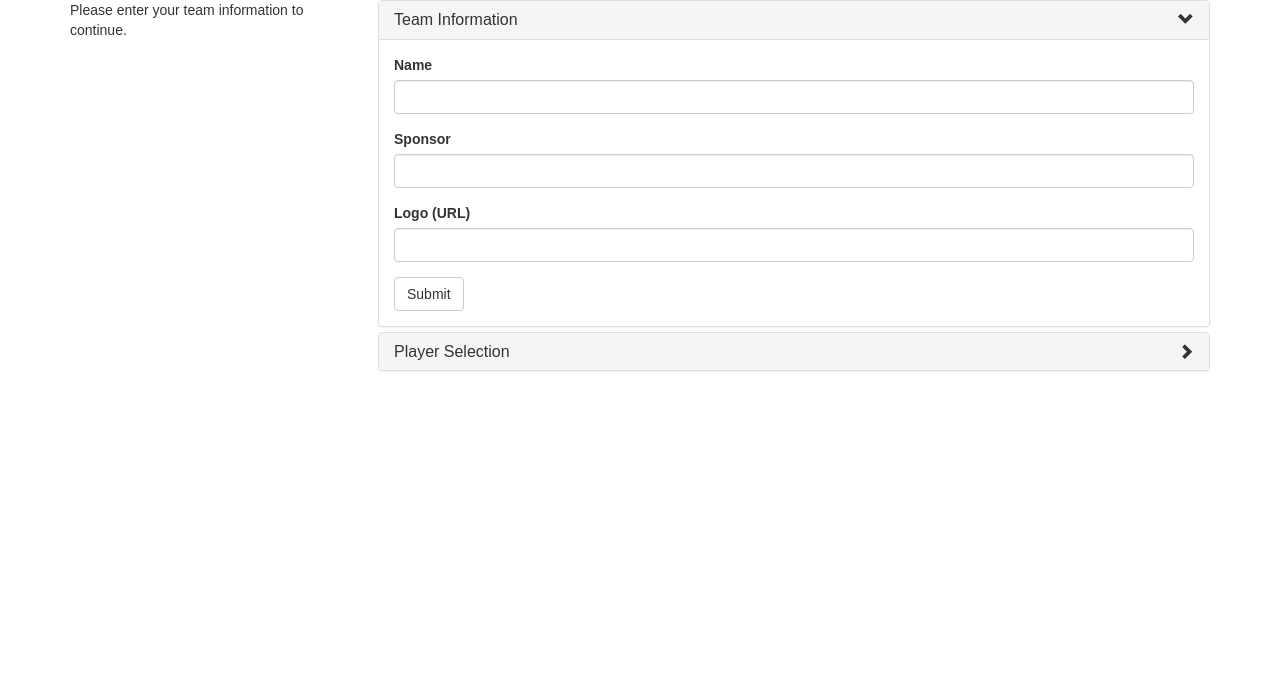
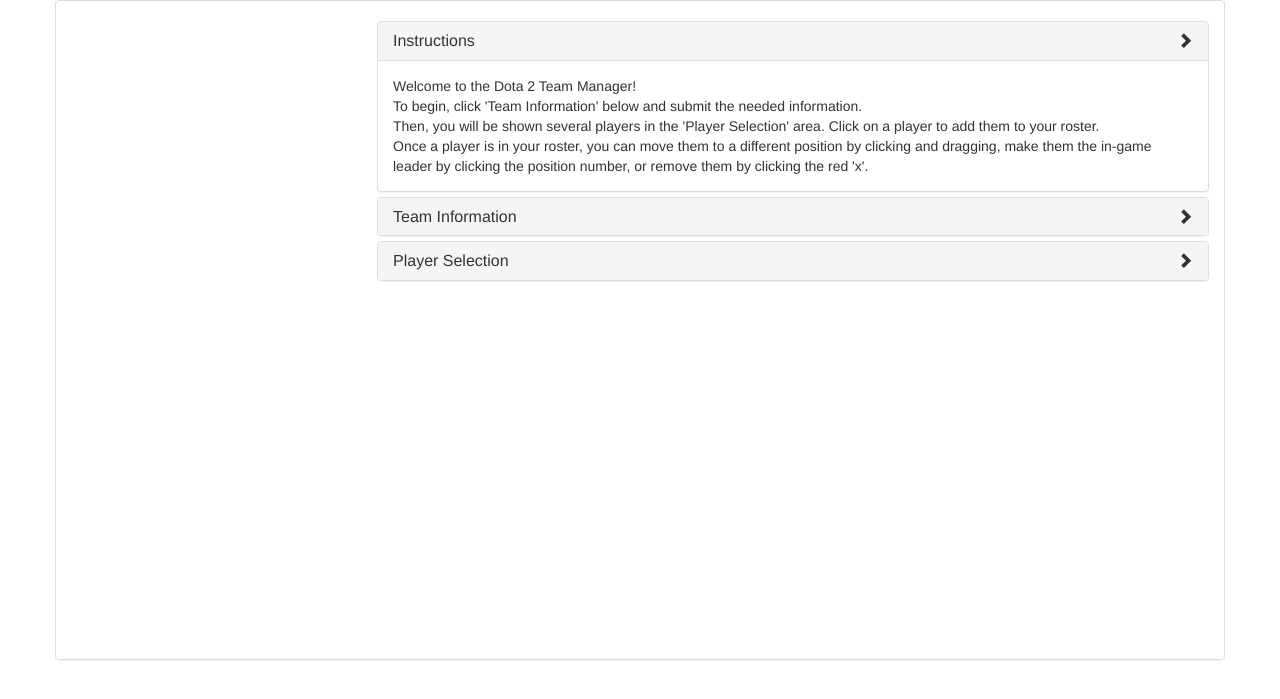
Before and after one commit to danwbyrne/austin-garrard.github.io, a Jekyll site: the page d2tm/index.html, which Jekyll copies as it is, in a window 1280 px wide. Shown: the top 699 px of the page. Built offline with Jekyll 4.4.1, drawn with Linux system fonts in a browser that asks for light colours; nearby versions of some CDN libraries; Markdown is read by kramdown in place of the engine named in the settings.

Commit message:
styling tweaks

```diff
--- a/d2tm/controller/d2tmController.js
+++ b/d2tm/controller/d2tmController.js
@@ -4,7 +4,8 @@
 
 
 	$scope.status = {
-		teamInfoOpen: true,
+		aboutOpen: true,
+		teamInfoOpen: false,
 		playerSelectOpen: false,
 		playerSelectInProgress: false
 	};
--- a/d2tm/css/main.css
+++ b/d2tm/css/main.css
@@ -1,21 +1,25 @@
+
+body {
+	overflow: hidden;
+}
 
 .container {
-	width: 100%;
-	margin-left:auto;
-	margin-right:auto;
-	font-family: 'Arial';
-	padding-left: 0;
-	padding-right: 0;
+	min-height: 660px;
+	border: 1px #446 solid;
+	border-top: none;
+	/*border-radius: 2px;*/
 }
 
 .left {
 	width: 290px;
 	float: left;
+	padding-top: 20px;
 }
 
 .right {
 	width: 832px;
 	float: right;
+	padding-top: 20px;
 }
 
 .teamLogo {
@@ -47,7 +51,7 @@
 
 .tileSelect {
 	width: 800px;
-	height: 500px;
+	height: 450px;
 	float: left;
 	display: inline;
 	overflow-x: visible;
@@ -56,7 +60,7 @@
 
 .tile {
 	width: 240px;
-	height: 70px;
+	height: 65px;
 	margin: 5px;
 	float: left;
 	box-shadow: 2px 2px 2px 2px #001;
@@ -78,7 +82,7 @@
 
 .tile .pos {
 	width: 25px;
-	height: 70px;
+	height: 65px;
 	text-align: center;
 	float: left;
 	font-weight: bold;
@@ -87,8 +91,8 @@
 }
 
 .tile .pic {
-	width: 70px;
-	height: 70px;
+	width: 65px;
+	height: 65px;
 	float: left;
 	background-color: #fff;
 }
@@ -100,7 +104,7 @@
 
 .tile .info {
 	width: 155px;
-	height: 70px;
+	height: 65px;
 	float:left;
 	padding: 2px;
 	overflow: hidden;
--- a/d2tm/index.html
+++ b/d2tm/index.html
@@ -14,13 +14,9 @@
 	<body ng-app="d2tm">
 
 		<!-- main wrapper -->
-		<div class="container" ng-controller="d2tmController">
+		<div class="container panel panel-default" ng-controller="d2tmController">
 
 			<div class="left">
-
-				<div ng-if="status.playerSelectInProgress==false">
-					Please enter your team information to continue.
-				</div>
 
 				<div class="teamLogo">
 					<img ng-src="{{team.logo}}" ng-if="team.logo!=''" />
@@ -64,6 +60,16 @@
 				<div class="right">
 
 					<accordion close-others="true">
+						<accordion-group is-open="status.aboutOpen">
+							<accordion-heading>
+								Instructions
+								<i class="pull-right glyphicon" ng-class="{'glyphicon-chevron-down': status.teamInfoOpen, 'glyphicon-chevron-right': !status.teamInfoOpen}"></i>
+							</accordion-heading>
+							Welcome to the Dota 2 Team Manager! <br/>
+							To begin, click 'Team Information' below and submit the needed information.<br/>
+							Then, you will be shown several players in the 'Player Selection' area. Click on a player to add them to your roster. <br/>
+							Once a player is in your roster, you can move them to a different position by clicking and dragging, make them the in-game leader by clicking the position number, or remove them by clicking the red 'x'.
+						</accordion-group>
 						<accordion-group is-open="status.teamInfoOpen">
 							<accordion-heading>
 								Team Information
@@ -122,10 +128,6 @@
 		<script src="app.js"></script>
 		<!-- controller -->
 		<script src="controller/d2tmController.js"></script>
-		<!-- directives -->
-		<script src="directive/d2tmCreateTeam.js"></script>
-		<script src="directive/d2tmPlayerSelection.js"></script>
-		<script src="directive/d2tmViewTeam.js"></script>
 
 	</body>
 
```
